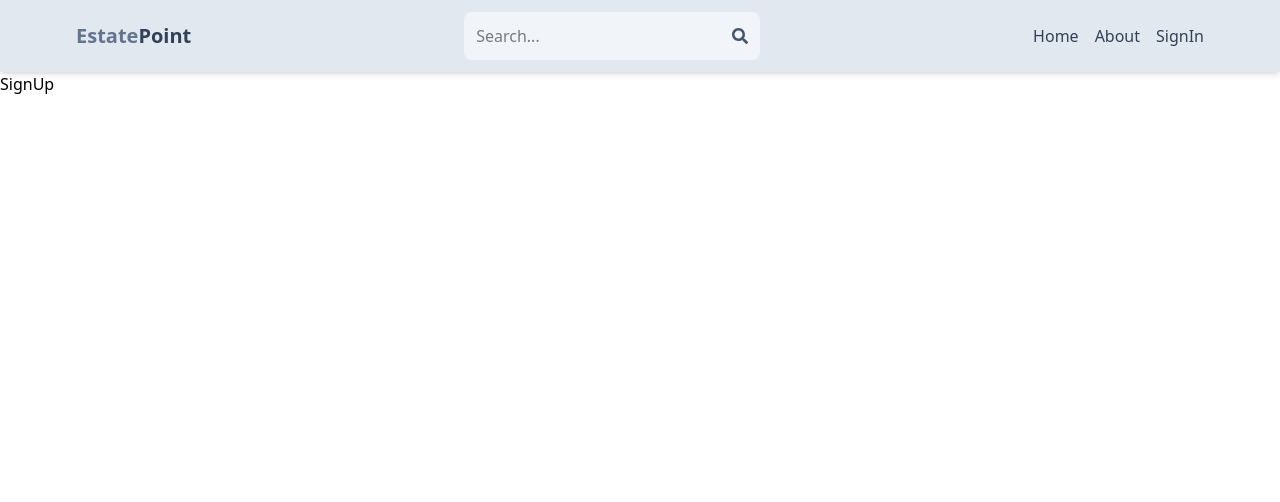
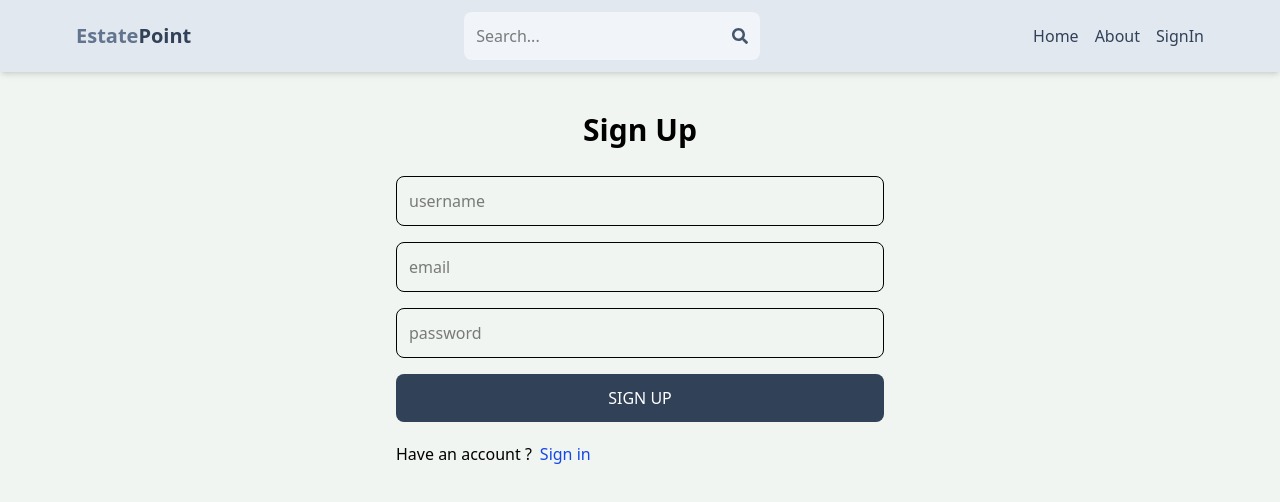
Before and after one commit to vedant2606-dev/EstatePoint, a React (Vite) app in the folder client/: page /sign-up in a window 1280 px wide. Shown: the top 502 px of the page. Built offline with nearby package versions, Linux system fonts and the light colour scheme.

Commit message:
created SignUp Page

```diff
--- a/client/src/index.css
+++ b/client/src/index.css
@@ -1 +1,5 @@
 @import "tailwindcss";
+
+body{
+    background-color: rgb(241, 245, 241);
+}
--- a/client/src/pages/SignUp.jsx
+++ b/client/src/pages/SignUp.jsx
@@ -1,8 +1,23 @@
 import React from 'react'
+import {Link} from "react-router"
 
 const SignUp = () => {
   return (
-    <div>SignUp</div>
+    <div className='p-3 max-w-lg mx-auto'>
+      <h1 className='text-3xl text-center font-semibold my-7'>Sign Up</h1>
+      <form className='flex flex-col gap-4'>
+        <input type="text" placeholder='username' className='border p-3 rounded-lg' id='username' />
+        <input type="email" placeholder='email' className='border p-3 rounded-lg' id='email' />
+        <input type="password" placeholder='password' className='border p-3 rounded-lg' id='password' />
+        <button className='bg-slate-700 text-white p-3 rounded-lg uppercase hover:opacity-95 disabled:opacity-80'>Sign Up</button>
+      </form>
+      <div className='flex gap-2 mt-5'>
+        <p>Have an account ?</p>
+        <Link to={"/sign-in"}>
+        <span className='text-blue-700'>Sign in</span>
+        </Link>
+      </div>
+    </div>
   )
 }
 
```
